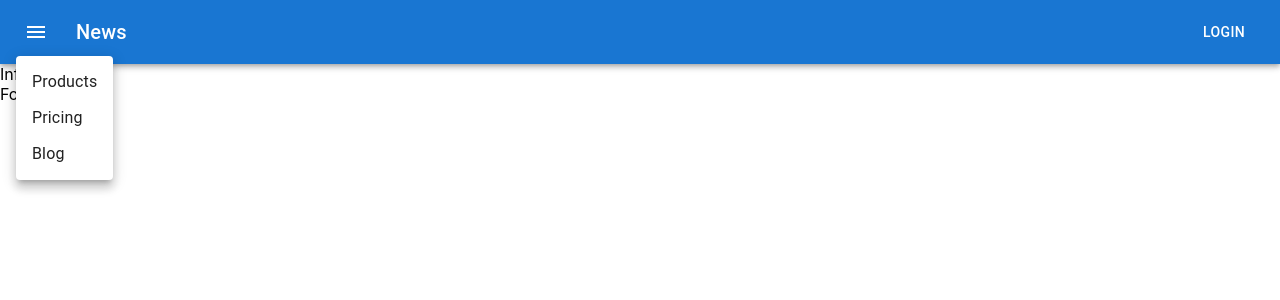
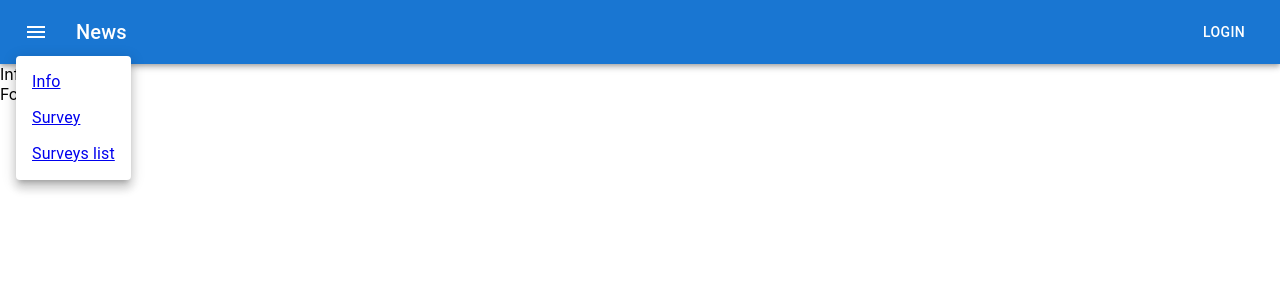
Before and after one commit to Pynzone/ZDFRONpol20-SDA_SURVEYS, a React (Create React App) app: page / in a window 1280 px wide. Both pictures are taken after a click on the button "menu". Shown: the top 300 px of the page. Built offline with nearby package versions, Linux system fonts and the light colour scheme.

Commit message:
feat: create links in nav

```diff
--- a/src/components/header/header.tsx
+++ b/src/components/header/header.tsx
@@ -8,8 +8,31 @@ import MenuIcon from '@mui/icons-material/Menu';
 import Menu from '@mui/material/Menu';
 import MenuItem from '@mui/material/MenuItem';
 import {useState} from 'react'
+import { Link } from 'react-router-dom';
 
-const pages = ['Products', 'Pricing', 'Blog'];
+export interface Page {
+    id: string,
+    path: string,
+    label: string,
+}
+
+const pages: Page[] = [
+    {
+        id: '1',
+        path: '',
+        label: 'Info'
+    },
+    {
+        id: '2',
+        path: 'survey',
+        label: 'Survey'
+    },
+    {
+        id: '3',
+        path: 'surveys-list',
+        label: 'Surveys list'
+    },
+];
 
 const Header: React.FC = () => {
 
@@ -53,8 +76,8 @@ const Header: React.FC = () => {
                         onClose={handleCloseNavMenu}
                     >
                         {pages.map((page) => (
-                            <MenuItem key={page} onClick={handleCloseNavMenu}>
-                                <Typography textAlign="center">{page}</Typography>
+                            <MenuItem key={page.id} onClick={handleCloseNavMenu}>
+                                <Link to={page.path}>{page.label}</Link>
                             </MenuItem>
                         ))}
                     </Menu>
```
